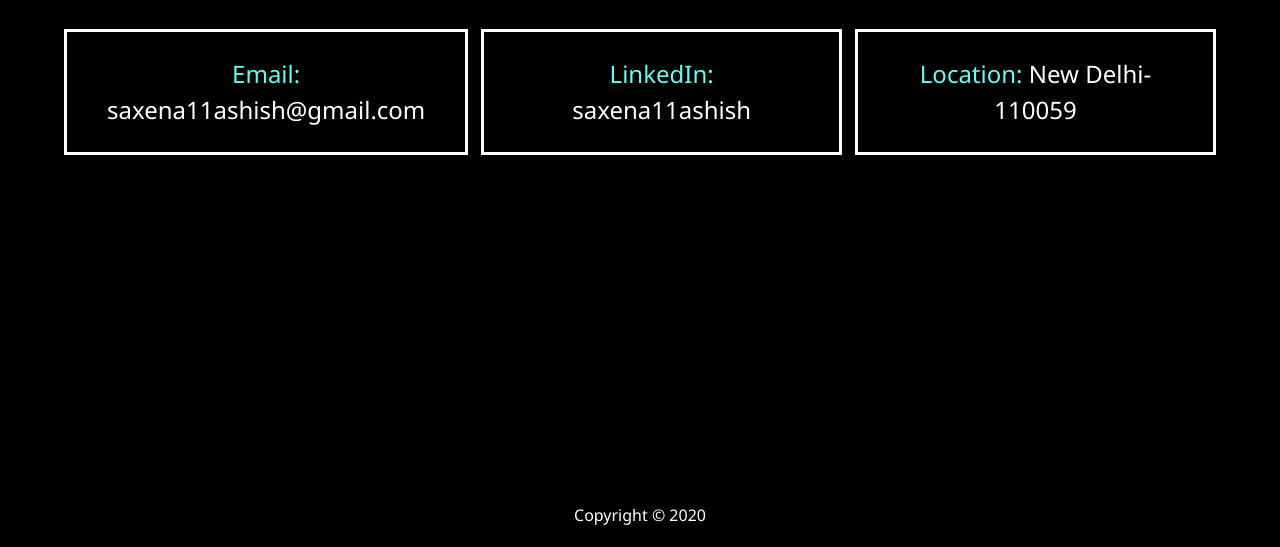
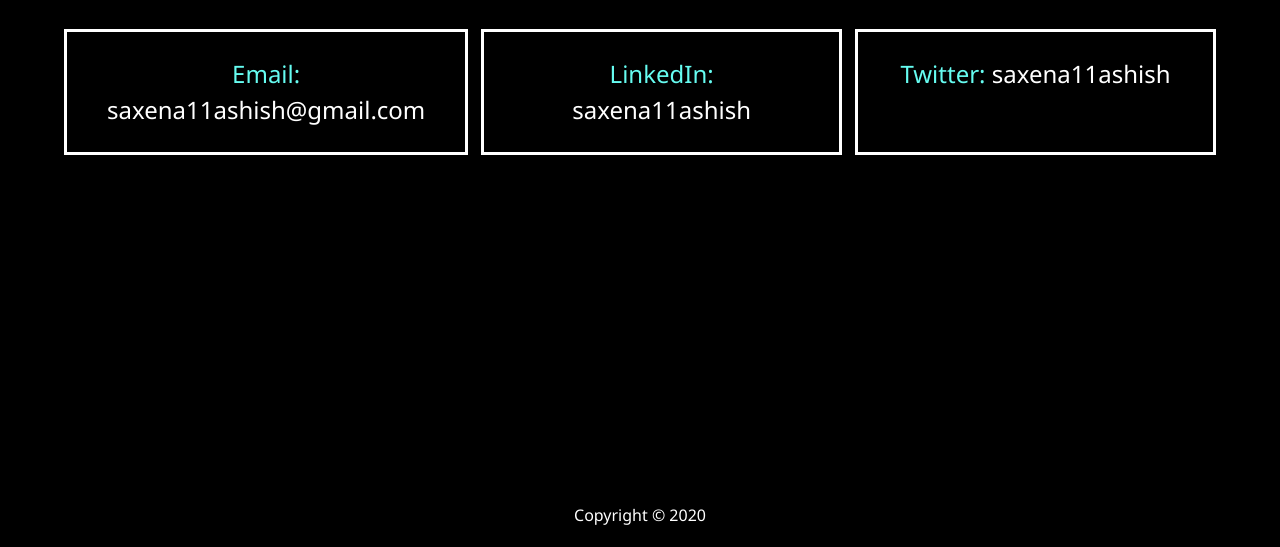
Before and after one commit to saxena11ashish/Portfolio, a website: page dist/contact.html in a window 1280 px wide. Shown: the part 253-800 px from the top of the page. Drawn offline with Linux system fonts and the light colour scheme.

Commit message:
modified contact info

```diff
--- a/dist/contact.html
+++ b/dist/contact.html
@@ -54,13 +54,13 @@
         </h2>
         <div class="boxes">
             <div class="item">
-                <span class="text-secondary">Email: </span>saxena11ashish@gmail.com
+                <span class="text-secondary">Email: </span><a href="mailto:saxena11ashish@gmail.com">saxena11ashish@gmail.com</a>
             </div>
             <div class="item">
                 <span class="text-secondary">LinkedIn: </span><a href="https://www.linkedin.com/in/saxena11ashish">saxena11ashish</a>
             </div>
             <div class="item">
-                <span class="text-secondary">Location: </span>New Delhi-110059
+                <span class="text-secondary">Twitter:  </span><a href="https://twitter.com/saxena11ashish">saxena11ashish</a>
             </div>
         </div>
 
```
